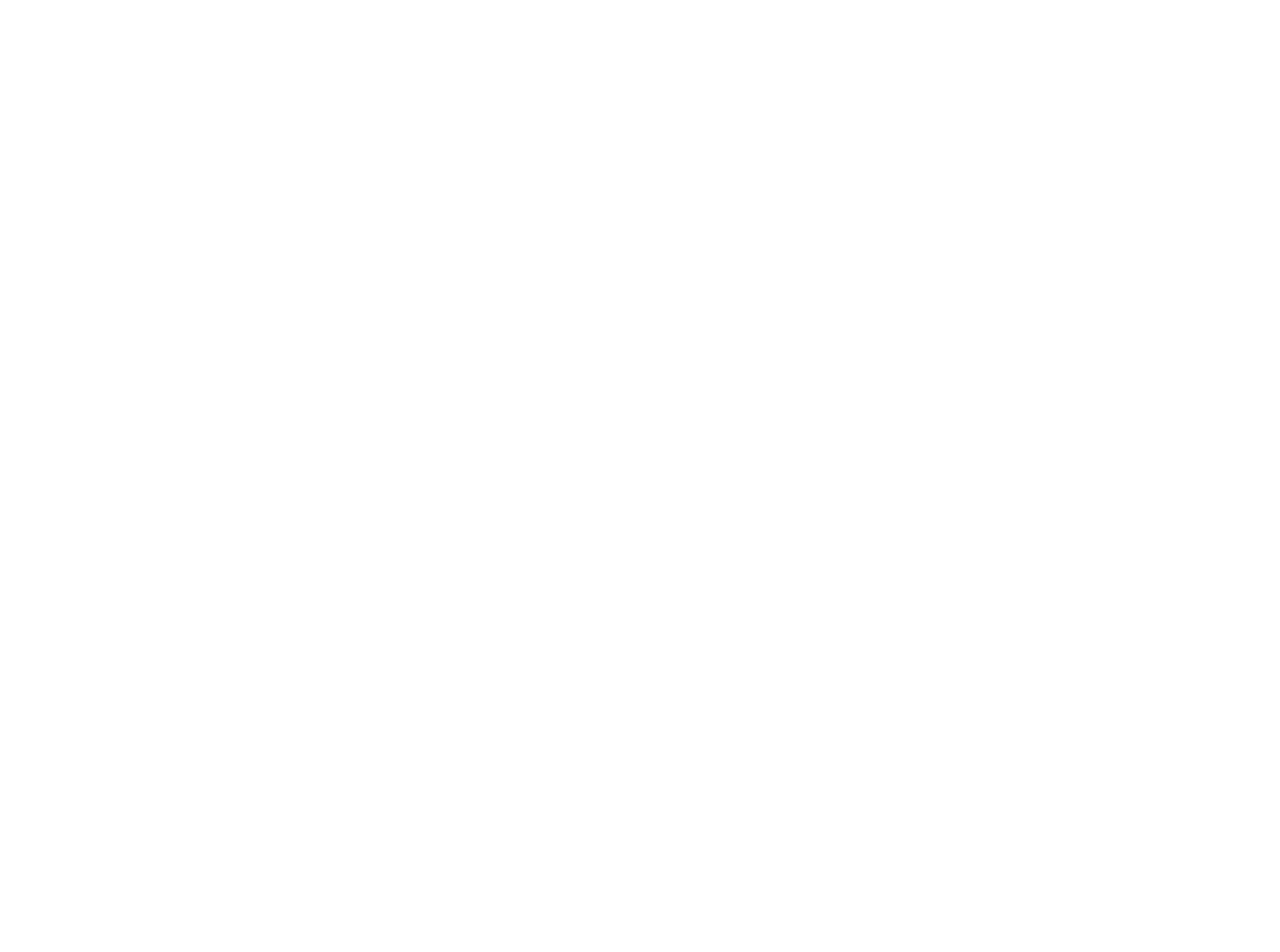
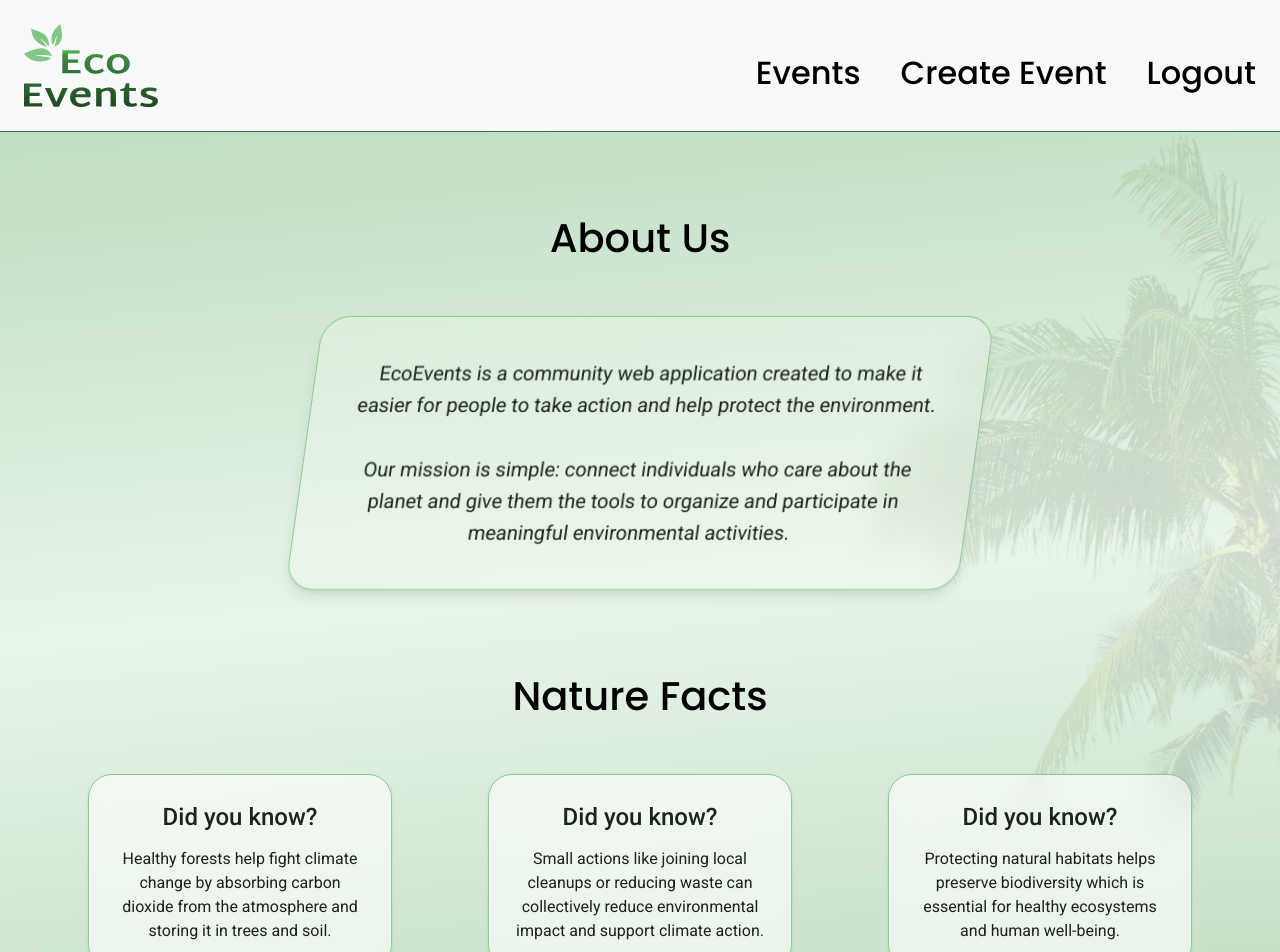
Before and after one commit to devcarlosperez/EcoEvents, a React (Vite) app in the folder frontend/: page / in a window 1280 px wide. Before the commit this address had no page. Shown: the top 952 px of the page. Before the commit the page ends 800 px from the top, so only its background shows below. Built offline with nearby package versions, Linux system fonts and the light colour scheme.

Commit message:
finish the about page

```diff
--- a/frontend/src/App.tsx
+++ b/frontend/src/App.tsx
@@ -1,8 +1,5 @@
 import { BrowserRouter, Route, Routes} from 'react-router-dom'
 import { Layout } from './Layout'
-import { BrowserRouter, Route, Routes } from 'react-router-dom'
-import { Header } from './Components/Header/Header'
-import { Footer } from './Components/Footer/Footer'
 import { Login } from './Pages/Login/Login'
 import { About } from './Pages/About/About'
 import { CreateEvent } from './Pages/CreateEvent/CreateEvent'
@@ -17,7 +14,7 @@ function App() {
         <Route path="/login" element={<Login />} />
 
         <Route element={<Layout />}>
-          <Route path="/about" element={<About />} />
+          <Route path="/" element={<About />} />
           <Route path="/create-event" element={<CreateEvent />} />
           <Route path="/event/:id" element={<Event />} />
           {/*other pages*/}
--- a/frontend/src/Components/Header/Header.tsx
+++ b/frontend/src/Components/Header/Header.tsx
@@ -41,7 +41,7 @@ export function Header({ isMenuOpen, setIsMenuOpen }: HeaderProps) {
       <div className="max-w-7xl mx-auto flex justify-between px-6 pt-6 pb-6">
 
         {/* Logo */}
-        <Link to="/about">
+        <Link to="/">
           <img src={headerLogo} className="hidden md:block w-auto" alt="Eco Events Logo" aria-label="Eco Events Home"/>
           <img src={headerSmall} className="w-auto md:hidden" alt="Eco Events Logo" />
         </Link>
@@ -50,7 +50,7 @@ export function Header({ isMenuOpen, setIsMenuOpen }: HeaderProps) {
         <nav className="flex gap-10 font-medium pt-6.25 text-[32px] text-textDark no-underline" aria-label="Main navigation" style={{ fontFamily: 'Poppins, sans-serif' }}>
           <div className="hidden md:flex gap-10">
             <Link to="/events" aria-label='Go to Events page'>Events</Link>
-            <Link to="/create" aria-label="Go to Create Event page" >Create Event</Link>
+            <Link to="/create-event" aria-label="Go to Create Event page" >Create Event</Link>
             <Link to="/logout" aria-label="Go to Logout page">Logout</Link>
           </div>
 
@@ -86,7 +86,7 @@ export function Header({ isMenuOpen, setIsMenuOpen }: HeaderProps) {
               {/* Mobile links */}
               <nav className="flex flex-col gap-4 text-white text-[20px] px-6 pt-14">
                 <Link to="/events" onClick={() => setIsMenuOpen(false)}>Events</Link>
-                <Link to="/create" onClick={() => setIsMenuOpen(false)}>Create Event</Link>
+                <Link to="/create-event" onClick={() => setIsMenuOpen(false)}>Create Event</Link>
                 <Link to="/logout" onClick={() => setIsMenuOpen(false)}>Logout</Link>
               </nav>
 
--- a/frontend/src/Pages/About/About.tsx
+++ b/frontend/src/Pages/About/About.tsx
@@ -1,18 +1,63 @@
-import { Title } from "../../Components/Title/title"
+import { Title } from "../../Components/Title/title";
+import aboutBg from "../../assets/Img/AboutBg.png";
 
+function FactCard({ text }: { text: string }) {
+  return (
+    <div className="rounded-3xl border border-[#8BCB8D] bg-white/60 backdrop-blur-md p-6 text-center shadow-sm">
+      <h3 className="mb-3 text-[24px] font-medium text-[#1C241D]">Did you know?</h3>
+    <p className="text-[16px] font-normal leading-[150%] text-[#1F1F1F]">
+  {text}
+</p>
+    </div>
+  );
+}
 
+export function About() {
+  return (
+    <div className="relative min-h-dvh w-full overflow-hidden bg-[linear-gradient(175deg,#C0DDC2_0.09%,#E8F5E9_50%,#C0DDC2_99.91%)]">
 
-export function About(){
-    return(
-        <>
-        <div className="min-h-dvh w-screen bg-[linear-gradient(175deg,#C0DDC2_0.09%,#E8F5E9_50%,#C0DDC2_99.91%)]">
+      {/* Palm background */}
+      <img
+        src={aboutBg}
+        alt="Palm"
+        className="pointer-events-none absolute right-0 top-0 h-full object-contain opacity-30"
+      />
 
-            <main>
-                <div className="flex justify-center items-center ">
-                <Title text="About Us" />
-            </div>
-            </main>
+      <main className="relative z-10 mx-auto max-w-6xl px-6 ">
+
+        {/* About */}
+        <div className="flex justify-center ">
+          <Title text="About Us" />
         </div>
-        </>
-    )
+
+        <div className="mx-auto max-w-2xl -skew-x-8 rounded-[28px] border border-[#8BCB8D] bg-[#F3FAF0]/30 shadow-lg backdrop-blur-md px-[14px] py-[14px] sm:px-10 sm:py-10 text-center">
+          <p className="text-[20px] leading-8 text-[#1C241D]">
+            EcoEvents is a community web application created to make it easier
+            for people to take action and help protect the environment.
+          </p>
+
+          <p className="mt-2 md:mt-8 text-[20px] leading-8 text-[#1C241D]">
+            Our mission is simple: connect individuals who care about the
+            planet and give them the tools to organize and participate in
+            meaningful environmental activities.
+          </p>
+        </div>
+
+        {/* Nature Facts title */}
+        <div className="flex justify-center ">
+          <Title text="Nature Facts" />
+        </div>
+
+        {/* Facts cards */}
+        <div className="grid gap-24 md:grid-cols-3 mb-19">
+          <FactCard text="Healthy forests help fight climate change by absorbing carbon dioxide from the atmosphere and storing it in trees and soil." />
+
+          <FactCard text="Small actions like joining local cleanups or reducing waste can collectively reduce environmental impact and support climate action." />
+
+          <FactCard text="Protecting natural habitats helps preserve biodiversity which is essential for healthy ecosystems and human well-being." />
+        </div>
+
+      </main>
+    </div>
+  );
 }
```
Also changed, not shown: frontend/src/assets/Img/AboutBg.png (added).
